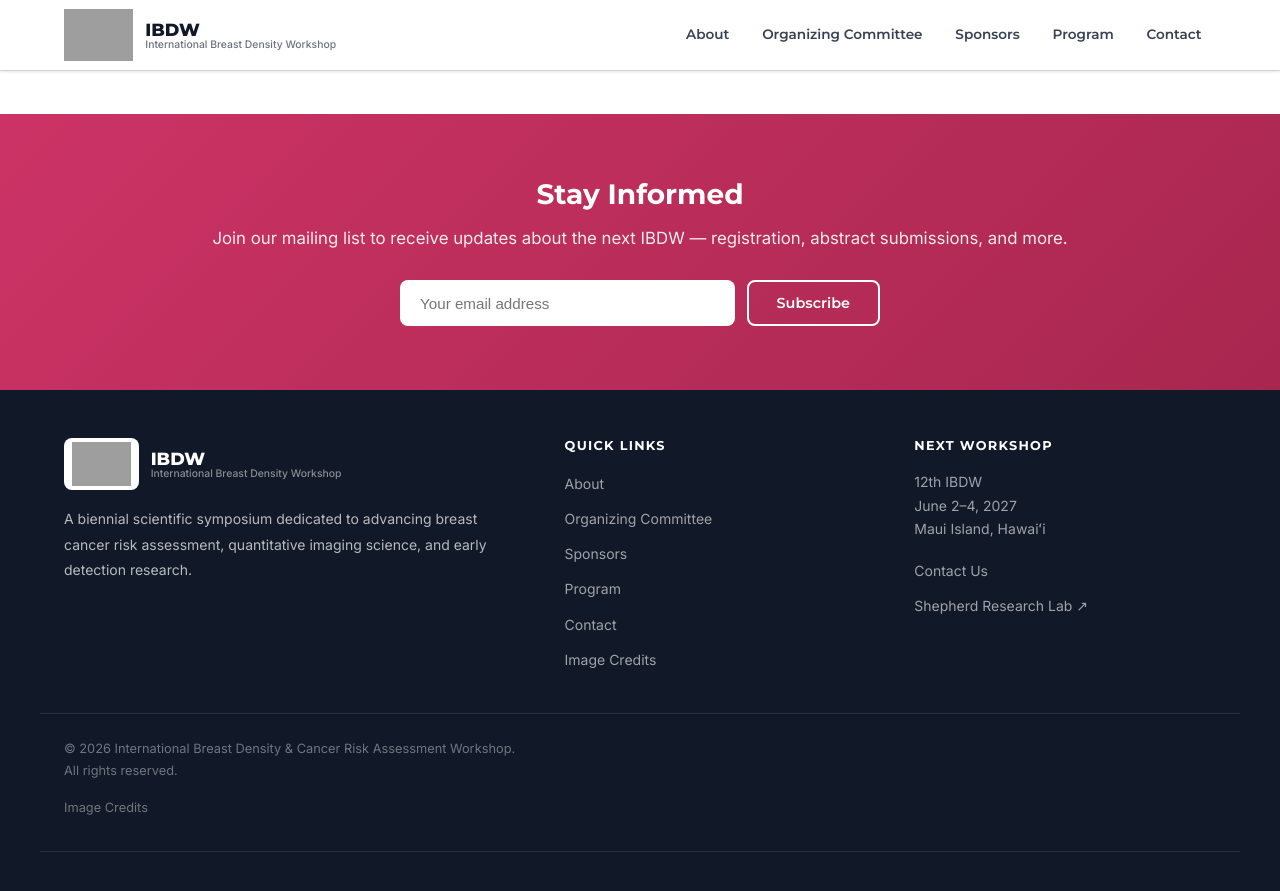
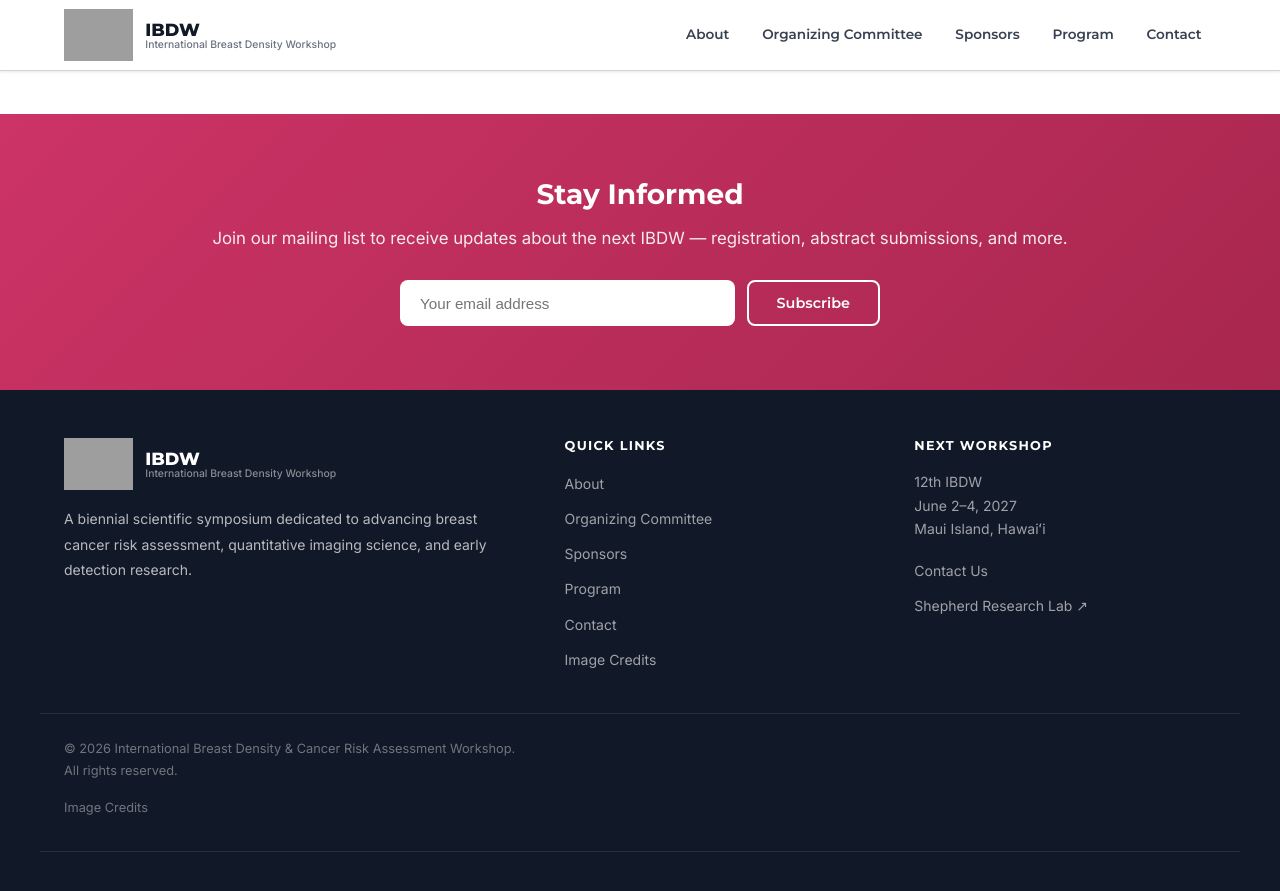
Before and after one commit to jshepherd46/breastdensityworkshop, a Jekyll site: the page built from index.html, in a window 1280 px wide and 900 px high, scrolled down 4952 px. Shown: the top 891 px of the window. Built offline with Jekyll 4.4.1, drawn with Linux system fonts in a browser that asks for light colours; grey boxes are pictures that could not be loaded.

Commit message:
feat(branding): use the tight transparent Maui ribbon logo
Swap maui-ribbon.png to the tight-cropped, transparent-background
variant so the artwork fills the logo mark without dead whitespace.
Drop the .site-logo__mark--on-dark white-pad treatment on the
footer, since the image is now transparent and the pad would
re-introduce the white box it was compensating for.

Co-Authored-By: Claude Opus 4.7 (1M context) <noreply@anthropic.com>

```diff
--- a/_includes/footer.html
+++ b/_includes/footer.html
@@ -2,7 +2,7 @@
   <div class="container">
     <div class="footer-brand">
       <a href="{{ site.baseurl }}/" class="site-logo" style="margin-bottom: 0;">
-        <div class="site-logo__mark site-logo__mark--on-dark" aria-hidden="true">
+        <div class="site-logo__mark" aria-hidden="true">
           <img src="{{ site.baseurl }}/assets/images/maui-ribbon.png" alt="">
         </div>
         <div class="site-logo__text">
--- a/assets/css/main.css
+++ b/assets/css/main.css
@@ -233,14 +233,6 @@ p:last-child { margin-bottom: 0; }
   height: 100%;
   width: auto;
   display: block;
-}
-
-/* On the dark footer, give the logo a white rounded pad so the
-   image's white canvas blends rather than sitting as a hard rectangle. */
-.site-logo__mark--on-dark {
-  background: white;
-  border-radius: var(--radius);
-  padding: 4px 8px;
 }
 
 .site-logo__text {
```
Also changed, not shown: 1 other file.
